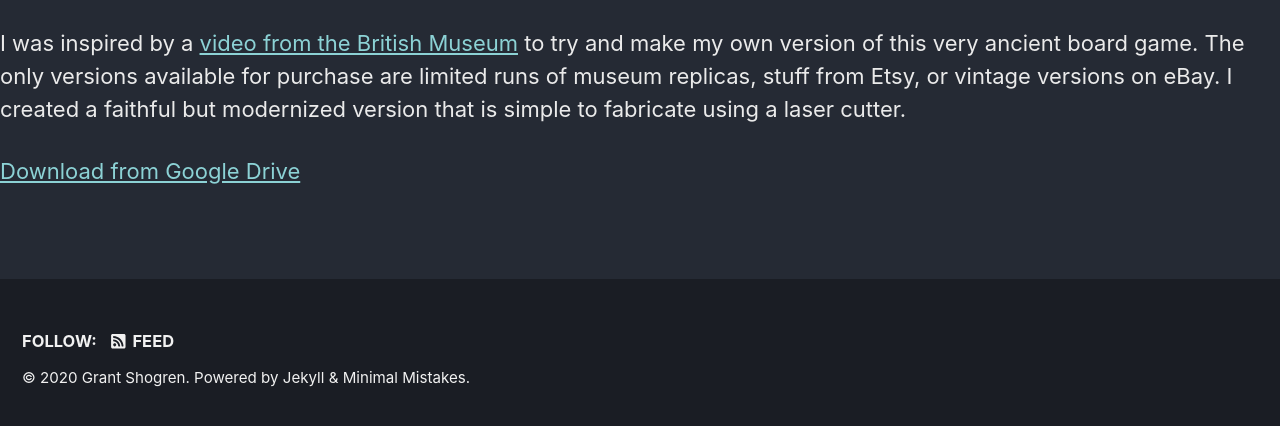
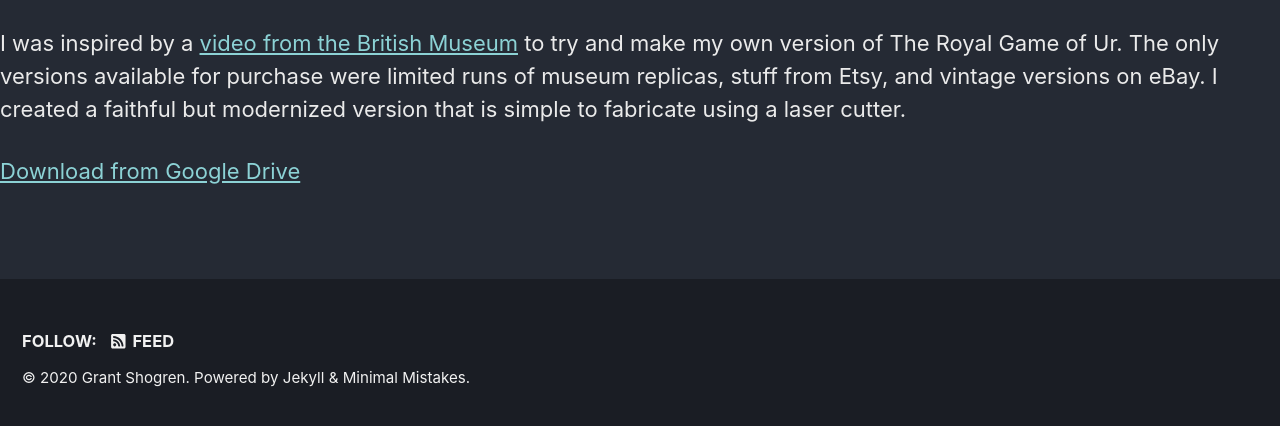
Before and after one commit to CaptainDimak/CaptainDimak.github.io, a Jekyll site: the page built from _posts/2019-01-20-The-Royal-Game-Of-Ur.md, in a window 1280 px wide, cut to the strip 466-892 px from the top of the page. Built offline with Jekyll 4.4.1, drawn with Linux system fonts in a browser that asks for light colours; cached includes are drawn as plain includes; nearby versions of some CDN libraries.

Commit message:
more small revisions

```diff
--- a/_posts/2019-01-20-The-Royal-Game-Of-Ur.md
+++ b/_posts/2019-01-20-The-Royal-Game-Of-Ur.md
@@ -7,6 +7,6 @@ youtubeID: rnvQ86x2Azk
 
 {% include youtubePlayer.html id=page.youtubeID %}
 
-I was inspired by a [video from the British Museum](https://www.youtube.com/watch?v=WZskjLq040I) to try and make my own version of this very ancient board game. The only versions available for purchase are limited runs of museum replicas, stuff from Etsy, or vintage versions on eBay. I created a faithful but modernized version that is simple to fabricate using a laser cutter.
+I was inspired by a [video from the British Museum](https://www.youtube.com/watch?v=WZskjLq040I) to try and make my own version of The Royal Game of Ur. The only versions available for purchase were limited runs of museum replicas, stuff from Etsy, and vintage versions on eBay. I created a faithful but modernized version that is simple to fabricate using a laser cutter.
 
 [Download from Google Drive](https://drive.google.com/file/d/1DALAkklHfBRgVI1uFVxSN7chBXVhvJUI/view?usp=sharing)
```
Also changed, not shown: _posts/2019-01-20-FlashForge Finder Upgrades.md (+1 -1 lines), _posts/2019-01-20-I'm-Virtually-A-Big-Deal.md (+1 -2 lines).
